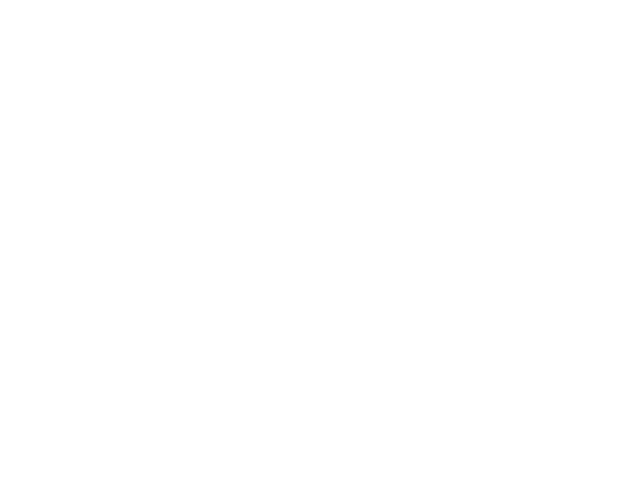
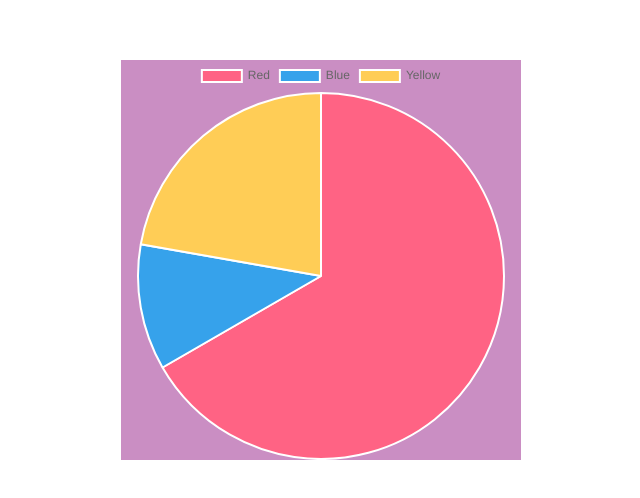
Before and after one commit to Sanjoy-Kundu/assignment_seven_vue, a Vue app: page / in a window 1280 px wide. Shown: the part 980-1478 px from the top of the page, without its empty margins (319-959 px from the left). Before the commit the page ends 800 px from the top, so only its background shows below. Built offline with nearby package versions, Linux system fonts and the light colour scheme.

Commit message:
chart added

```diff
--- a/index.html
+++ b/index.html
@@ -15,5 +15,6 @@
     <script type="module" src="/src/main.js"></script>
     <!-- JavaScript -->
 <script src="https://unpkg.com/flickity@2/dist/flickity.pkgd.min.js"></script>
+<script src="https://cdn.jsdelivr.net/npm/chart.js"></script>
   </body>
 </html>
--- a/src/App.vue
+++ b/src/App.vue
@@ -1,5 +1,6 @@
 <script setup>
 import ImageCarousel from './components/ImageCarousel.vue';
+import ChatPart from './components/ChatPart.vue';
 </script>
 <template>
   <div class="container mx-auto px-4">
@@ -8,7 +9,18 @@
               <ImageCarousel/>
           </div>
     </div>
+    <div class="flex items-center justify-center h-screen mt-10">
+          <div class="cart">
+              <ChatPart/>
+          </div>
+    </div>
 
 </div>
 </template>
-<style></style>
+<style>
+.cart{
+  width: 400px;
+  height: 400px;
+  background-color: rgb(202, 142, 195);
+}
+</style>
--- /dev/null
+++ b/src/components/ChatPart.vue
@@ -0,0 +1,49 @@
+
+
+  <script setup>
+  import {ref, onMounted} from 'vue';
+
+  let chart = null;
+
+  const dataset = [
+	300, 50, 100
+  ]
+const data = {
+  labels: [
+    'Red',
+    'Blue',
+    'Yellow'
+  ],
+  datasets: [{
+    label: 'My First Dataset',
+    data: [300, 50, 100],
+    backgroundColor: [
+      'rgb(255, 99, 132)',
+      'rgb(54, 162, 235)',
+      'rgb(255, 205, 86)'
+    ],
+    hoverOffset: 4
+  }]
+};
+
+const config = {
+  type: 'pie',
+  data: data,
+};
+
+onMounted(()=>{
+	const ctx = document.getElementById('chart');
+	chart = new Chart (ctx, config);
+})
+
+  </script>
+
+  <template>
+	<div>
+  <canvas id="chart"></canvas>
+</div>
+  </template>
+
+
+  <style scoped>
+  </style>
```
